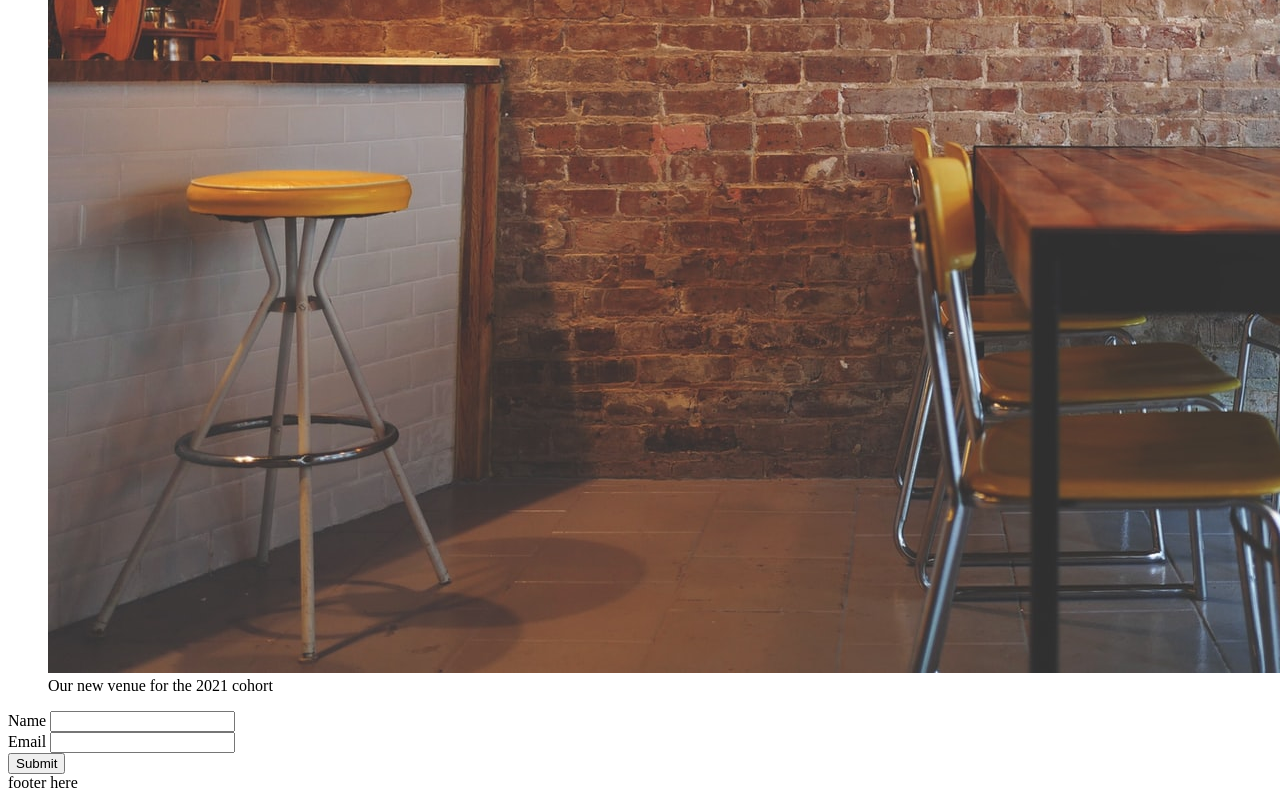
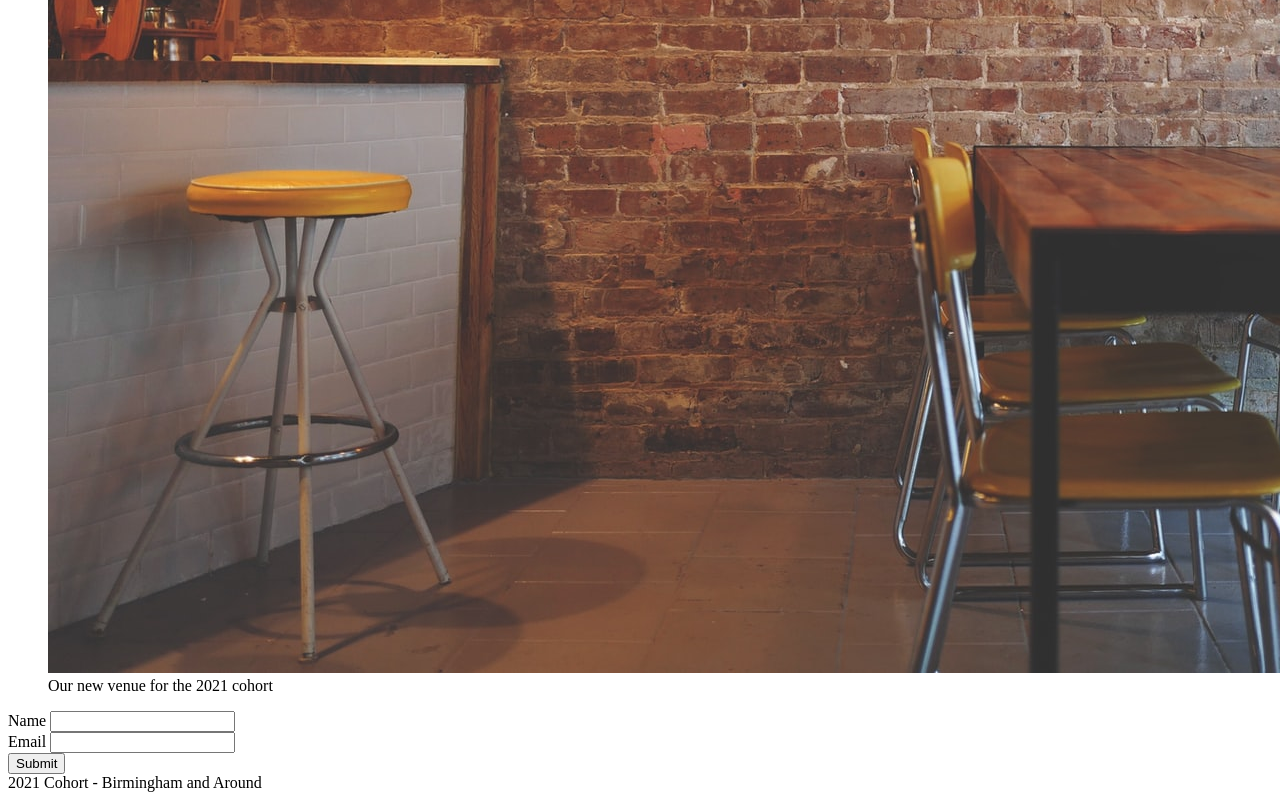
Before and after one commit to vilmaq/coding-bootcamp-2021, a plain HTML site: page index.html in a window 1280 px wide. Shown: the part 777-1577 px from the top of the page. Drawn offline with Linux system fonts and the light colour scheme.

Commit message:
added content to footer element

```diff
--- a/index.html
+++ b/index.html
@@ -41,6 +41,6 @@
       </form>
     </section>
 
-    <footer>footer here</footer>
+    <footer>2021 Cohort - Birmingham and Around</footer>
   </body>
 </html>
```
